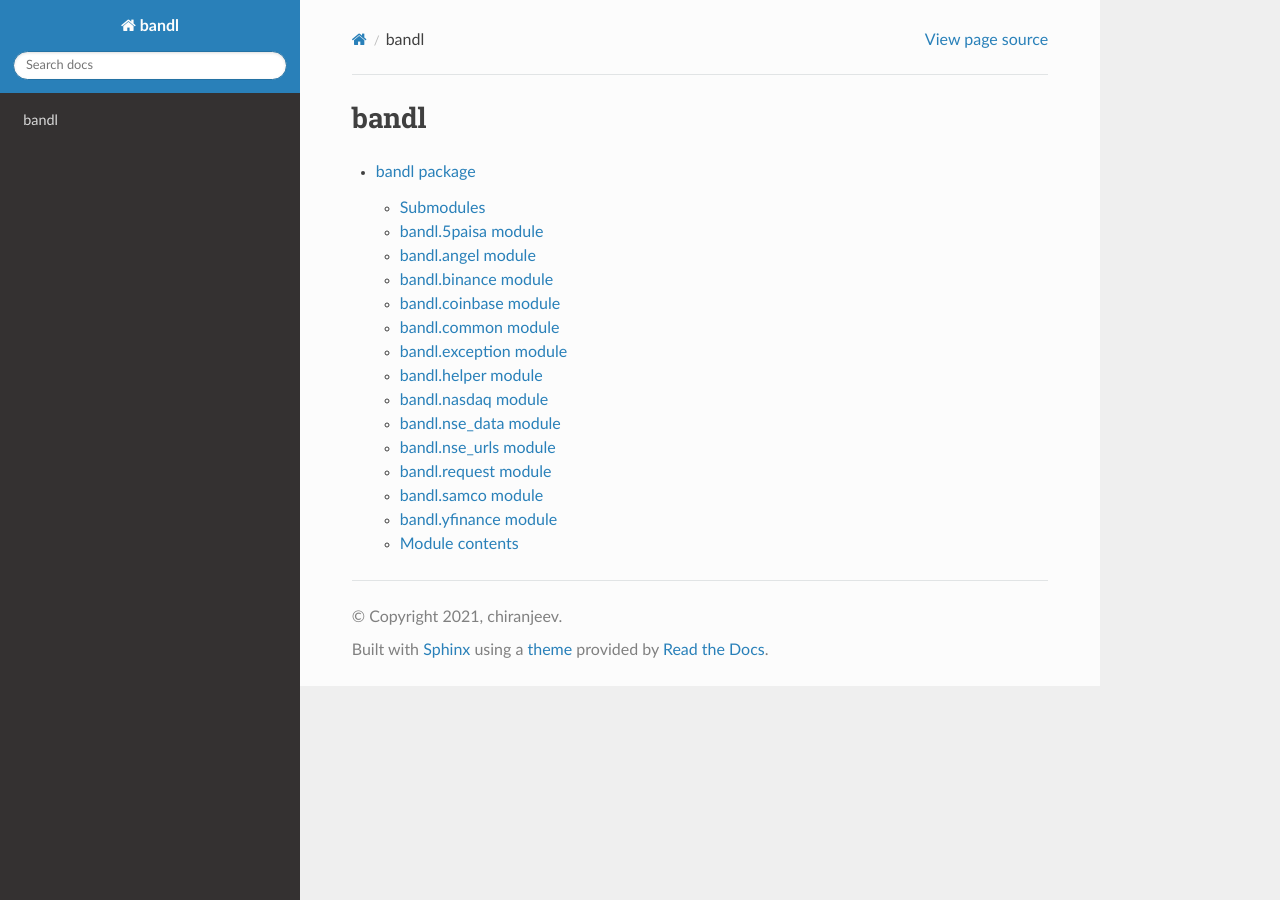
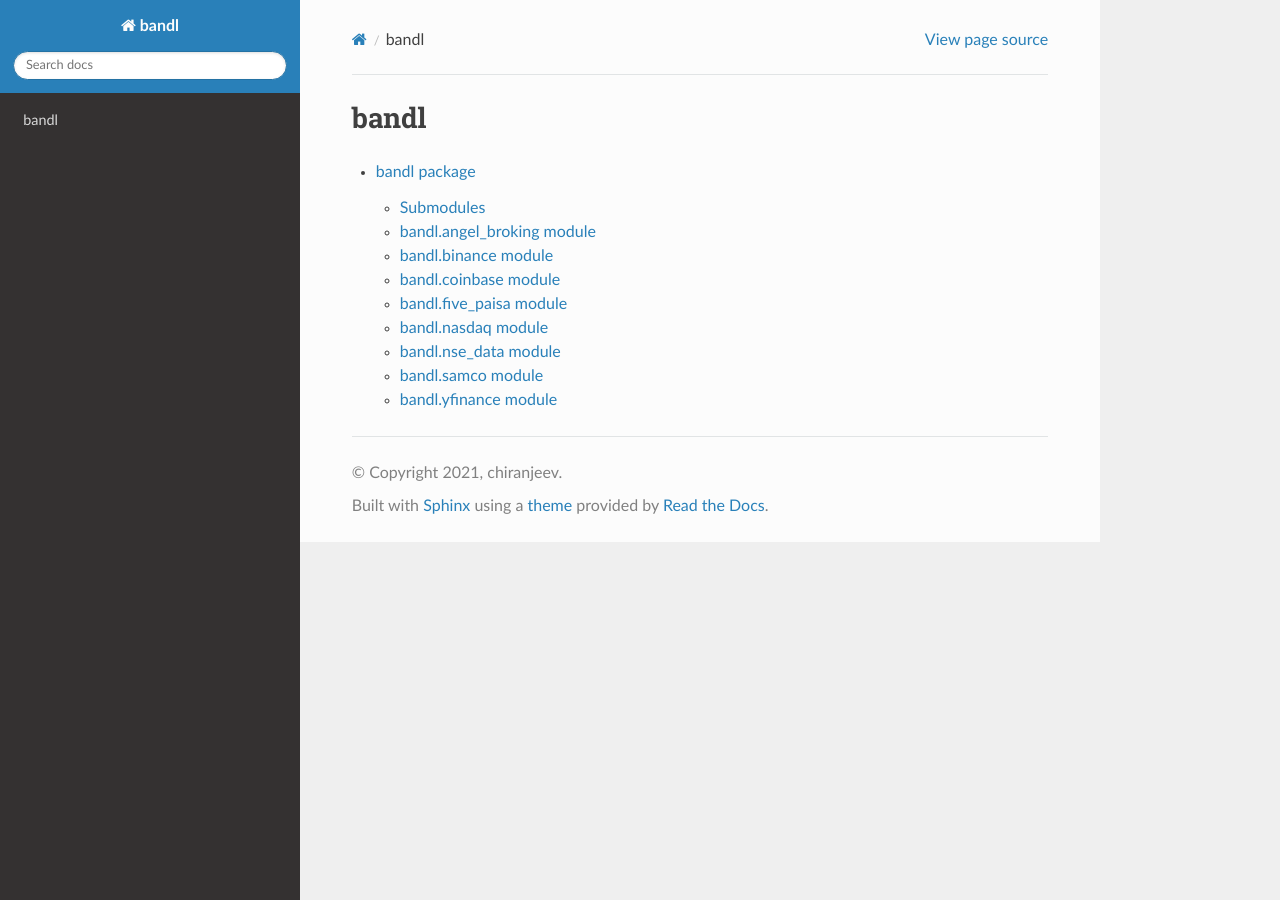
Before and after one commit to stockalgo/bandl, a Sphinx documentation site: the page built from docs/source/modules.rst, in a window 1280 px wide. Built offline with Sphinx 7.4.7 and the Read the Docs theme 2.0.0, drawn with Linux system fonts in a browser that asks for light colours.

```diff
--- a/docs/source/bandl.rst
+++ b/docs/source/bandl.rst
@@ -4,18 +4,10 @@ bandl package
 Submodules
 ----------
 
-bandl.5paisa module
--------------------
+bandl.angel\_broking module
+---------------------------
 
-.. automodule:: bandl.5paisa
-   :members:
-   :undoc-members:
-   :show-inheritance:
-
-bandl.angel module
-------------------
-
-.. automodule:: bandl.angel
+.. automodule:: bandl.angel_broking
    :members:
    :undoc-members:
    :show-inheritance:
@@ -36,26 +28,10 @@ bandl.coinbase module
    :undoc-members:
    :show-inheritance:
 
-bandl.common module
--------------------
+bandl.five\_paisa module
+------------------------
 
-.. automodule:: bandl.common
-   :members:
-   :undoc-members:
-   :show-inheritance:
-
-bandl.exception module
-----------------------
-
-.. automodule:: bandl.exception
-   :members:
-   :undoc-members:
-   :show-inheritance:
-
-bandl.helper module
--------------------
-
-.. automodule:: bandl.helper
+.. automodule:: bandl.five_paisa
    :members:
    :undoc-members:
    :show-inheritance:
@@ -76,22 +52,6 @@ bandl.nse\_data module
    :undoc-members:
    :show-inheritance:
 
-bandl.nse\_urls module
-----------------------
-
-.. automodule:: bandl.nse_urls
-   :members:
-   :undoc-members:
-   :show-inheritance:
-
-bandl.request module
---------------------
-
-.. automodule:: bandl.request
-   :members:
-   :undoc-members:
-   :show-inheritance:
-
 bandl.samco module
 ------------------
 
@@ -107,12 +67,3 @@ bandl.yfinance module
    :members:
    :undoc-members:
    :show-inheritance:
-
-
-Module contents
----------------
-
-.. automodule:: bandl
-   :members:
-   :undoc-members:
-   :show-inheritance:
```
